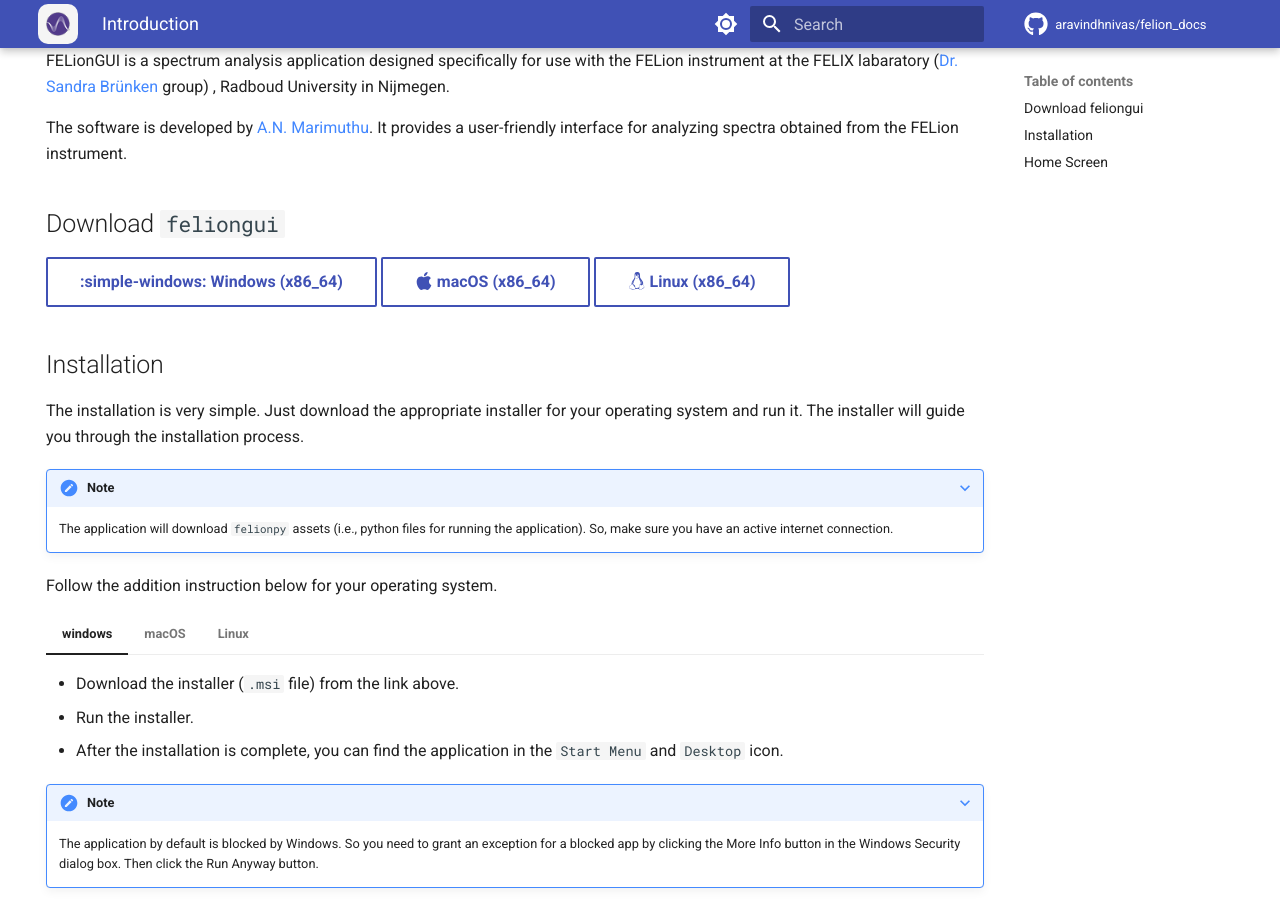
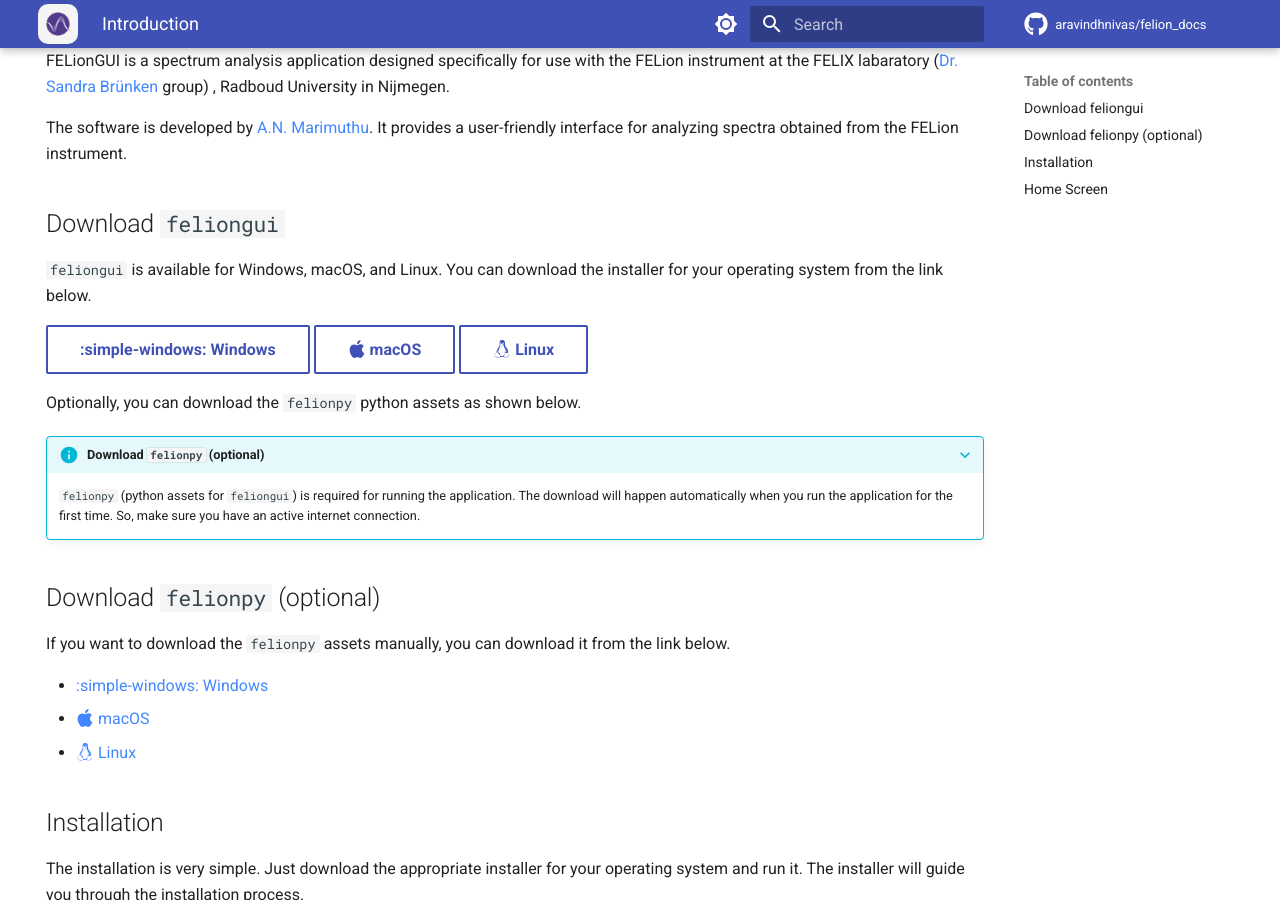
Before and after one commit to aravindhnivas/felion_docs, an MkDocs documentation site: the page built from docs/index.md, in a window 1280 px wide and 900 px high, scrolled down 231 px. Built offline with MkDocs 1.6.1 and Material for MkDocs 9.7.7, drawn with Linux system fonts in a browser that asks for light colours; comment, search, counter and statistics services are not loaded.

Commit message:
download size

````diff
--- a/docs/index.md
+++ b/docs/index.md
@@ -11,18 +11,30 @@
 
 ## Download `feliongui`
 
-<!-- Latest version:  -->
+`feliongui` is available for Windows, macOS, and Linux. You can download the installer for your operating system from the link below.
 
-[:simple-windows: Windows (x86_64)](#){ .md-button #download-btn-win .download-btn .windows}
-[:simple-apple: macOS (x86_64)](#){ .md-button #download-btn-macos .download-btn .macos}
-[:simple-linux: Linux (x86_64)](#){ .md-button #download-btn-linux .download-btn .linux}
+[:simple-windows: Windows <span id='feliongui-win'></span>](#){ .md-button #download-btn-win .feliongui-download-btn .windows}
+[:simple-apple: macOS <span id='feliongui-darwin'></span>](#){ .md-button #download-btn-macos .feliongui-download-btn .macos}
+[:simple-linux: Linux <span id='feliongui-linux'></span>](#){ .md-button #download-btn-linux .feliongui-download-btn .linux}
+
+Optionally, you can download the `felionpy` python assets as shown below.
+
+???+ info "Download `felionpy` (optional)"
+    `felionpy` (python assets for `feliongui`) is required for running the application.
+    The download will happen automatically when you run the application for the first time.
+    So, make sure you have an active internet connection.
+
+## Download `felionpy` (optional)
+
+If you want to download the `felionpy` assets manually, you can download it from the link below.
+
+- [:simple-windows: Windows <span id='felionpy-win'></span>](#){ #felionpy-download-btn-win .felionpy-download-btn .windows}
+- [:simple-apple: macOS <span id='felionpy-darwin'></span>](#){ #felionpy-download-btn-macos .felionpy-download-btn .macos}
+- [:simple-linux: Linux <span id='felionpy-linux'></span>](#){ #felionpy-download-btn-linux .felionpy-download-btn .linux}
 
 ## Installation
 
 The installation is very simple. Just download the appropriate installer for your operating system and run it. The installer will guide you through the installation process.
-
-???+ note
-    The application will download `felionpy` assets (i.e., python files for running the application). So, make sure you have an active internet connection.
 
 Follow the addition instruction below for your operating system.
 
@@ -59,7 +71,7 @@
     The `.appimage` file is a portable application that can be run on any Linux distribution. However, you will need to make the file executable before running it. To do this, open a terminal and run the following command:
 
     ```bash title="Make the file executable"
-    chmod +x feliongui_<replace here your version number>_amd64.AppImage
+    chmod +x feliongui_*_amd64.AppImage
     ```
 
 ## Home Screen
--- a/docs/javascripts/custom.js
+++ b/docs/javascripts/custom.js
@@ -1,46 +1,73 @@
-let jsonData = null // global variable to store the json data
-const init = async () => {
-    const URL = "https://api.github.com/repos/aravindhnivas/felion_gui_v4/releases/latest"
-    const data = await fetch(URL, {method: "GET"})
-    jsonData = await data.json()
-
-    const versionTag = document.getElementById("version-tag")
-    if(!versionTag) return
-
-    versionTag.textContent = jsonData.tag_name
+const URLs = {
+    feliongui: "https://api.github.com/repos/aravindhnivas/felion_gui_v4/releases/latest",
+    felionpy: "https://api.github.com/repos/aravindhnivas/felionpy/releases/latest"
 }
 
-// init().then(() => {
-//     console.log("github api called")
-//     const versionInfoDivs = Array.from(document.getElementsByClassName("version-info"))
-//     versionInfoDivs.forEach(element =>{element.textContent = jsonData.tag_name.replace('v', '')})
-// }).catch((err) => {console.error(err)})
-
-const getURLs = async () => {
-
-    if(!jsonData) await init()
-
-    const winAsset = jsonData.assets.find(asset => asset.name.endsWith(".msi"))
-    const dmgAsset = jsonData.assets.find(asset => asset.name.endsWith(".dmg"))
-    const appImageAsset = jsonData.assets.find(asset => asset.name.endsWith(".AppImage"))
-    const winURL = winAsset.browser_download_url
-    const dmgURL = dmgAsset.browser_download_url
-    const appImageURL = appImageAsset.browser_download_url
-    return {winURL, dmgURL, appImageURL}
+const data_types = {
+    feliongui: {
+        win: {url: '', size: '', endsWith: '.msi'},
+        darwin: {url: '', size: '', endsWith: '.dmg'},
+        linux: {url: '', size: '', endsWith: '.AppImage'}
+    },
+    felionpy: {
+        win: {url: '', size: '', endsWith: 'win32.zip'},
+        darwin: {url: '', size: '', endsWith: 'darwin.zip'},
+        linux: {url: '', size: '', endsWith: 'linux.zip'}
+    }
 }
 
-const downloadBtn = document.getElementsByClassName("download-btn")
-Array.from(downloadBtn).forEach(element => {
-    element.onclick =  async (e) => {
+const OS = ["win", "darwin", "linux"]
+
+const init = async () => {
+
+    const keys = Object.keys(URLs)
+
+    for (const key of keys) {
+        const download_btn = Array.from(document.getElementsByClassName(key + "-download-btn"))
+        if(download_btn.length < 1) continue
+
+        await set_url_and_size(key)
+
+        OS.forEach(os => {
+            const span = document.getElementById(`${key}-${os}`)
+            if(!span) return
+            let append = ''
+            if(key === 'feliongui') append = data_types[key][os].endsWith + ', '
+            span.textContent = `(${append}${data_types[key][os].size} MB)`
+        })
+
+        download_btn.forEach(element => {
+            element.onclick =  (e) => {
                 e.preventDefault();
-        // console.log("clicked")
-        const {winURL, dmgURL, appImageURL} = await getURLs()
                 if(element.classList.contains('windows')) {
-            window.location.href = winURL
+                    window.location.href = felionpy_urls.win
                 } else if (element.classList.contains('macos')) {
-            window.location.href = dmgURL
+                    window.location.href = felionpy_urls.darwin
                 } else {
-            window.location.href = appImageURL
+                    window.location.href = felionpy_urls.linux
                 }
             }
         });
+    }
+}
+
+const set_url_and_size = async (key = 'feliongui') => {
+
+    const URL = URLs[key]
+    const data = await fetch(URL, {method: "GET"})
+    const json = await data.json()
+
+    const win_asset = json.assets.find(asset => asset.name.endsWith(data_types[key].win.endsWith))
+    const dmg_asset = json.assets.find(asset => asset.name.endsWith(data_types[key].darwin.endsWith))
+    const linux_asset = json.assets.find(asset => asset.name.endsWith(data_types[key].linux.endsWith))
+
+    data_types[key].win.url = win_asset.browser_download_url
+    data_types[key].darwin.url = dmg_asset.browser_download_url
+    data_types[key].linux.url = linux_asset.browser_download_url
+
+    data_types[key].win.size = Number(win_asset.size / 1024 / 1024).toFixed(0)
+    data_types[key].darwin.size = Number(dmg_asset.size / 1024 / 1024).toFixed(0)
+    data_types[key].linux.size = Number(linux_asset.size / 1024 / 1024).toFixed(0)
+}
+
+init()
--- a/mkdocs.yml
+++ b/mkdocs.yml
@@ -24,7 +24,7 @@
 
   palette:
 
-    # Palette toggle for automatic mode
+    # # Palette toggle for automatic mode
     # - media: "(prefers-color-scheme)"
     #   toggle:
     #     icon: material/brightness-auto
````
Lines whose indentation alone changed are shown as unchanged.
